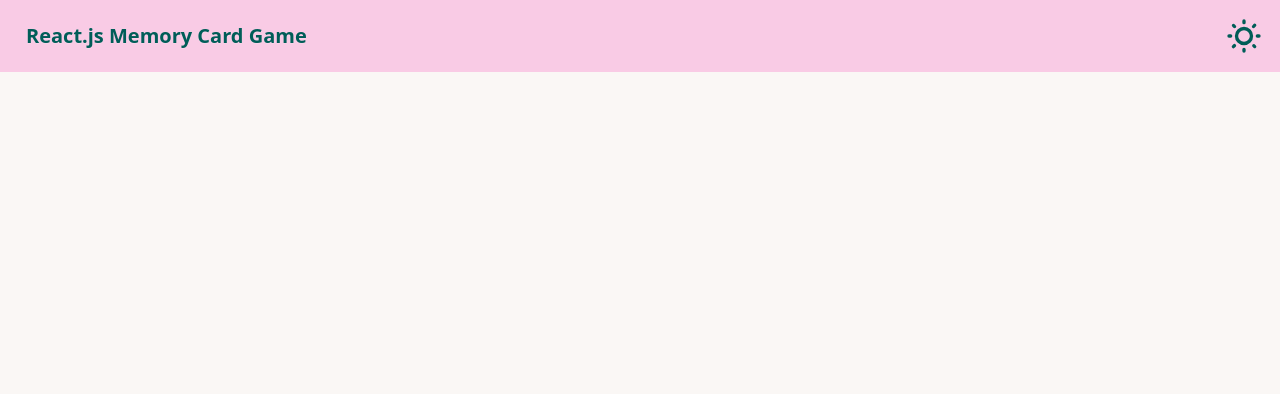
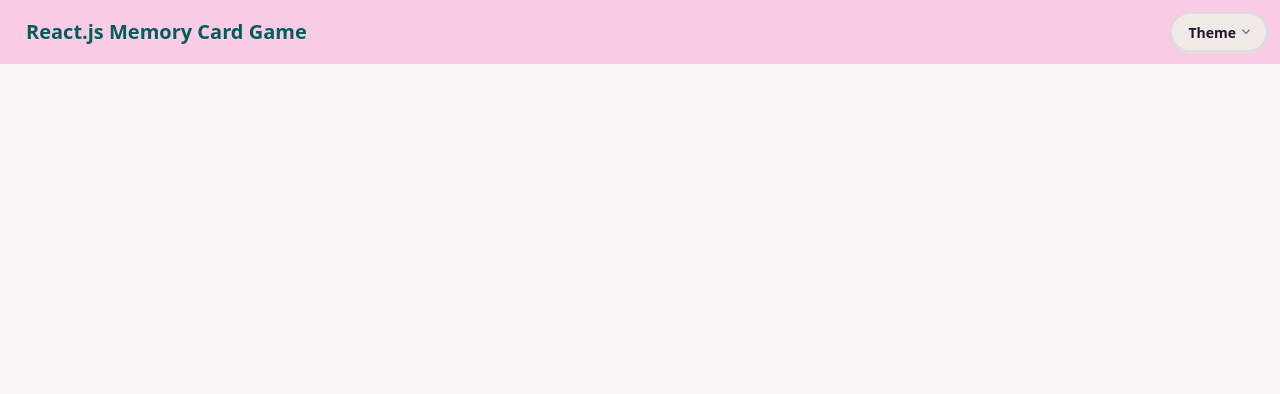
Before and after one commit to bdelucia/odin-memory-game, a React (Vite) app: page / in a window 1280 px wide. Shown: the top 394 px of the page. Built offline with nearby package versions, Linux system fonts and the light colour scheme; no server answers.

Commit message:
feat: better theme switcher

```diff
--- a/src/components/Header.jsx
+++ b/src/components/Header.jsx
@@ -9,7 +9,7 @@
         </a>
       </div>
       <div className="navbar-end p-2">
-        <div id="theme-switcher">
+        <div id="theme-switcher" className="absolute top-2 right-2">
           <ThemeSwitcher />
         </div>
       </div>
--- a/src/components/ThemeSwitcher.jsx
+++ b/src/components/ThemeSwitcher.jsx
@@ -3,25 +3,70 @@
 function ThemeSwitcher() {
   return (
     <>
-      <label className="swap swap-rotate">
-        <input type="checkbox" className="theme-controller" value="dracula" />
-
-        <svg
-          className="swap-off h-10 w-10 fill-current"
-          xmlns="http://www.w3.org/2000/svg"
-          viewBox="0 0 24 24"
+      <div className="dropdown mb-72">
+        <div tabIndex={0} role="button" className="btn m-1">
+          Theme
+          <svg
+            width="12px"
+            height="12px"
+            className="inline-block h-2 w-2 fill-current opacity-60"
+            xmlns="http://www.w3.org/2000/svg"
+            viewBox="0 0 2048 2048"
+          >
+            <path d="M1799 349l242 241-1017 1017L7 590l242-241 775 775 775-775z"></path>
+          </svg>
+        </div>
+        <ul
+          tabIndex={0}
+          className="dropdown-content bg-white rounded-box z-1 p-2 shadow-2xl"
         >
-          <path d="M5.64,17l-.71.71a1,1,0,0,0,0,1.41,1,1,0,0,0,1.41,0l.71-.71A1,1,0,0,0,5.64,17ZM5,12a1,1,0,0,0-1-1H3a1,1,0,0,0,0,2H4A1,1,0,0,0,5,12Zm7-7a1,1,0,0,0,1-1V3a1,1,0,0,0-2,0V4A1,1,0,0,0,12,5ZM5.64,7.05a1,1,0,0,0,.7.29,1,1,0,0,0,.71-.29,1,1,0,0,0,0-1.41l-.71-.71A1,1,0,0,0,4.93,6.34Zm12,.29a1,1,0,0,0,.7-.29l.71-.71a1,1,0,1,0-1.41-1.41L17,5.64a1,1,0,0,0,0,1.41A1,1,0,0,0,17.66,7.34ZM21,11H20a1,1,0,0,0,0,2h1a1,1,0,0,0,0-2Zm-9,8a1,1,0,0,0-1,1v1a1,1,0,0,0,2,0V20A1,1,0,0,0,12,19ZM18.36,17A1,1,0,0,0,17,18.36l.71.71a1,1,0,0,0,1.41,0,1,1,0,0,0,0-1.41ZM12,6.5A5.5,5.5,0,1,0,17.5,12,5.51,5.51,0,0,0,12,6.5Zm0,9A3.5,3.5,0,1,1,15.5,12,3.5,3.5,0,0,1,12,15.5Z" />
-        </svg>
-
-        <svg
-          className="swap-on h-10 w-10 fill-current"
-          xmlns="http://www.w3.org/2000/svg"
-          viewBox="0 0 24 24"
-        >
-          <path d="M21.64,13a1,1,0,0,0-1.05-.14,8.05,8.05,0,0,1-3.37.73A8.15,8.15,0,0,1,9.08,5.49a8.59,8.59,0,0,1,.25-2A1,1,0,0,0,8,2.36,10.14,10.14,0,1,0,22,14.05,1,1,0,0,0,21.64,13Zm-9.5,6.69A8.14,8.14,0,0,1,7.08,5.22v.27A10.15,10.15,0,0,0,17.22,15.63a9.79,9.79,0,0,0,2.1-.22A8.11,8.11,0,0,1,12.14,19.73Z" />
-        </svg>
-      </label>
+          <li>
+            <input
+              type="radio"
+              name="theme-dropdown"
+              className="theme-controller w-full btn btn-sm btn-ghost justify-start"
+              aria-label="Default"
+              value="dracula"
+            />
+          </li>
+          <li>
+            <input
+              type="radio"
+              name="theme-dropdown"
+              className="theme-controller w-full btn btn-sm btn-ghost justify-start"
+              aria-label="Sunset"
+              value="sunset"
+            />
+          </li>
+          <li>
+            <input
+              type="radio"
+              name="theme-dropdown"
+              className="theme-controller w-full btn btn-sm btn-ghost justify-start"
+              aria-label="Forest"
+              value="forest"
+            />
+          </li>
+          <li>
+            <input
+              type="radio"
+              name="theme-dropdown"
+              className="theme-controller w-full btn btn-sm btn-ghost justify-start"
+              aria-label="Emerald"
+              value="emerald"
+            />
+          </li>
+          <li>
+            <input
+              type="radio"
+              name="theme-dropdown"
+              className="theme-controller w-full btn btn-sm btn-ghost justify-start"
+              aria-label="Aqua"
+              value="aqua"
+            />
+          </li>
+        </ul>
+      </div>
     </>
   );
 }
```
